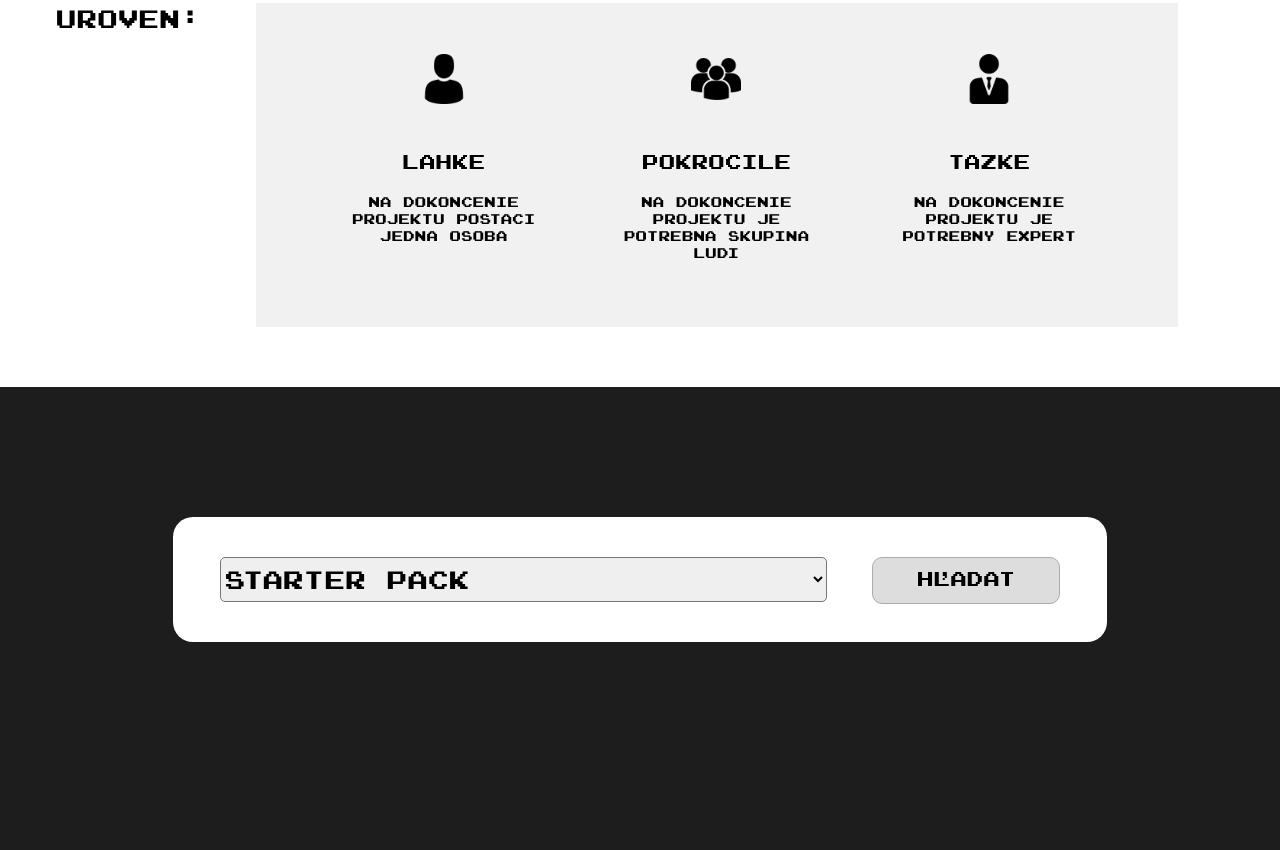
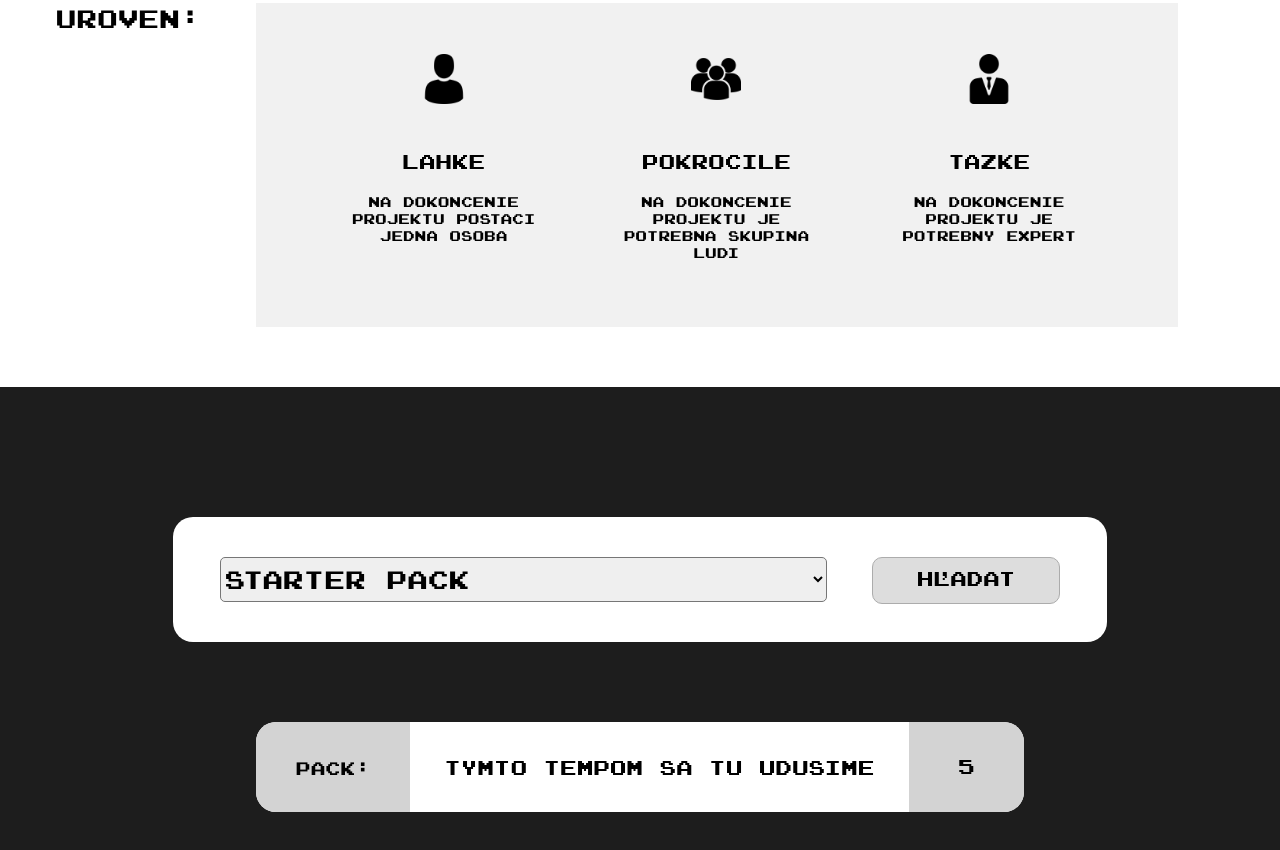
Before and after one commit to Vifinka/enviro-up, a plain HTML site: page packs/index.html in a window 1280 px wide. Shown: the part 618-1468 px from the top of the page. Before the commit the page ends 1260 px from the top, so only its background shows below. Drawn offline with Linux system fonts and the light colour scheme.

Commit message:
16.2
try 2.0

```diff
--- a/packs/index.html
+++ b/packs/index.html
@@ -516,7 +516,7 @@ option{
   </div>
 </div>
 
-<!-- <div class="pack-background">
+<div class="pack-background">
   <div class="pack-15">
     <div class="pack-inside-15">Pack:</div>
   </div>
@@ -527,7 +527,7 @@ option{
     <div class="pack-inside-69" id="pack_number">5</div>
   </div>
 </div>
-
+<!--
 <div id="THE_DIV">
 
   <div class="level-background">
```
